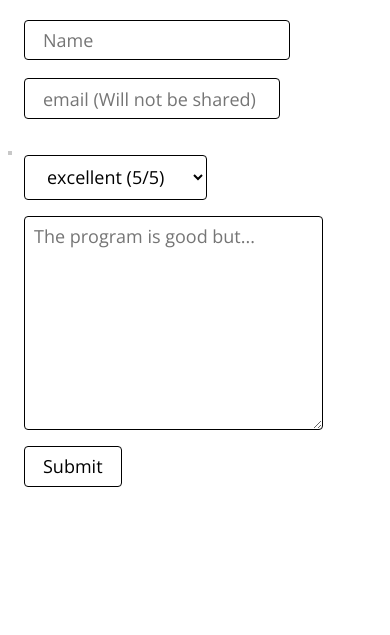
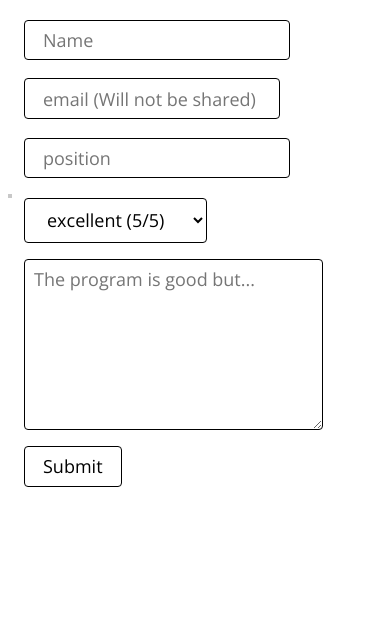
Before and after one commit to StickyPiston-development/typegreek-windows, a plain HTML site: page review.html in a window 390 px wide. Shown: the part 209-844 px from the top of the page. Drawn offline with nearby package versions, Linux system fonts and the light colour scheme.

Commit message:
Added position to review

```diff
--- a/review.css
+++ b/review.css
@@ -211,6 +211,9 @@
 .review-textinput1 {
   width: 256px;
   height: 41px;
+}
+.review-textinput2 {
+  margin-bottom: var(--dl-space-space-doubleunit);
 }
 .review-container4 {
   flex: 0 0 auto;
@@ -502,6 +505,9 @@
   .review-textinput1 {
     margin-left: var(--dl-space-space-doubleunit);
   }
+  .review-textinput2 {
+    margin-left: var(--dl-space-space-doubleunit);
+  }
   .review-select {
     margin-left: var(--dl-space-space-doubleunit);
   }
@@ -566,6 +572,11 @@
   .review-container3 {
     width: 323px;
     height: 102px;
+    margin-bottom: var(--dl-space-space-doubleunit);
+  }
+  .review-textinput2 {
+    margin-left: var(--dl-space-space-doubleunit);
+    margin-bottom: var(--dl-space-space-doubleunit);
   }
   .review-textarea {
     width: 80%;
--- a/review.html
+++ b/review.html
@@ -176,6 +176,13 @@
               class="review-textinput1 input"
             />
           </div>
+          <input
+            type="text"
+            placeholder="position"
+            id="position"
+            name="position"
+            class="review-textinput2 input"
+          />
           <div class="review-container4"></div>
           <select id="rating" name="rating" class="review-select button">
             <option value="5" selected="">excellent (5/5)</option>
```
